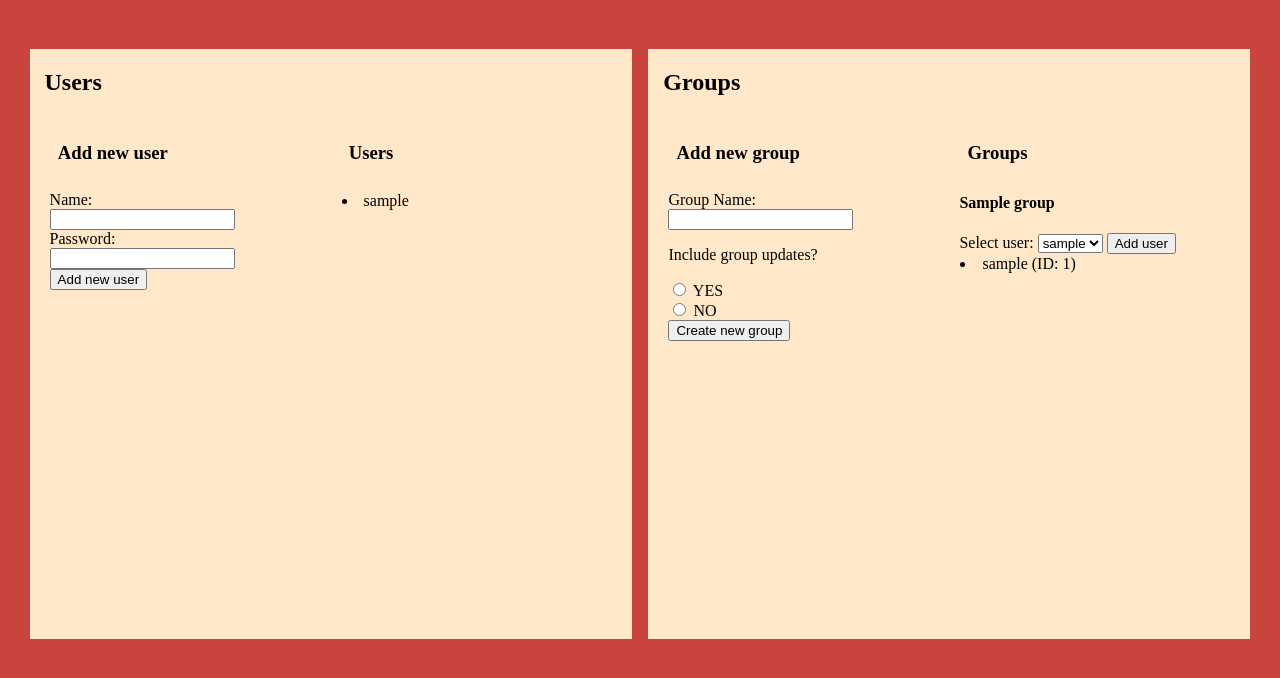
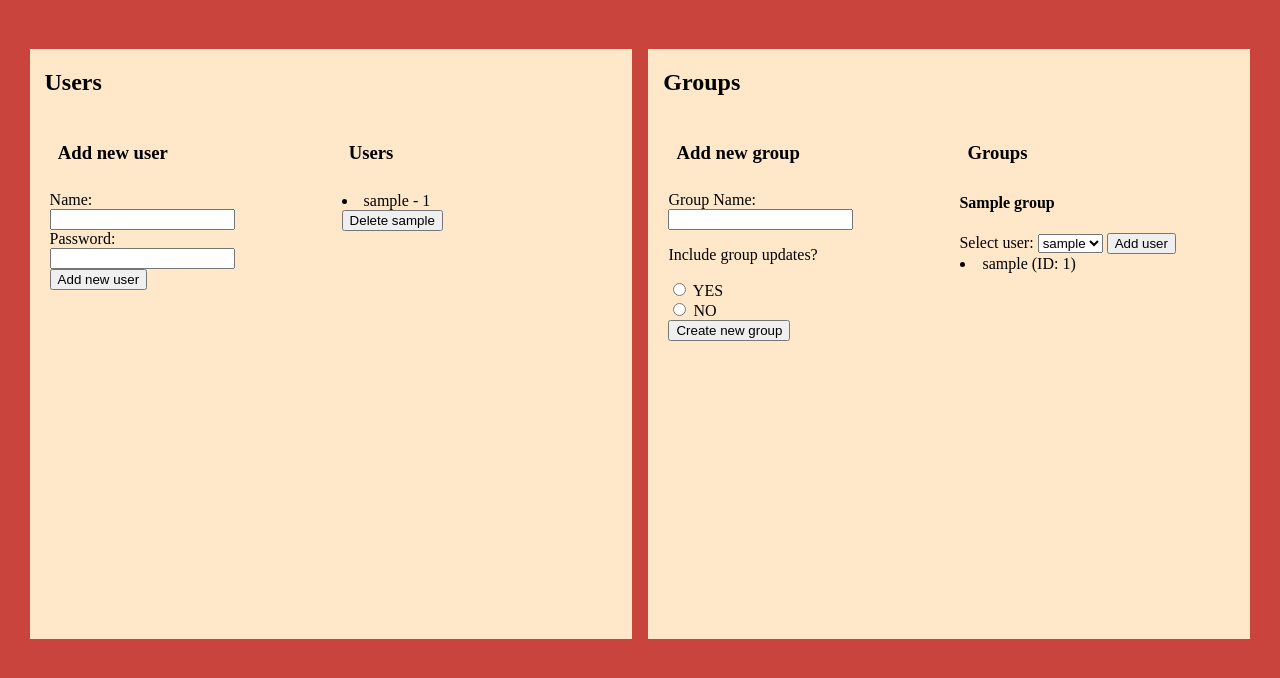
Before and after one commit to ZuzanaOsobova/BP-old, a PHP site: page /settings.php in a window 1280 px wide. Shown: the part 96-774 px from the top of the page. Run offline with PHP 8.4, Linux system fonts and the light colour scheme; the visitor is signed in with stand-in values (Sample User, id 1); tables that the repository leaves empty hold one stand-in row (values such as "Sample post").

Commit message:
Vytvořen delete user v settings.php, smaže se nejprve všechny rel_user_group, kde je user_id a potom i samotný user

```diff
--- a/protagonist.php
+++ b/protagonist.php
@@ -89,7 +89,7 @@ VALUES (?, ?, ?, ?, ?, ?, ?, ?, ?, ?, ?)");
         $stmt->execute([$protagonist_id, $cue_id, $protagonist_cue_number]);
     }
 
-    header("Location:index.php");
+    header("Location:group.php?group_id=$group_id");
 
 
 }
--- a/settings.php
+++ b/settings.php
@@ -39,7 +39,9 @@ if (!empty($_POST['form_type'])){
             header('Location:settings.php');
         }
 
-    } elseif ($form_type == 'create_group') {
+    }
+
+    elseif ($form_type == 'create_group') {
 
         $group_name = htmlspecialchars(trim($_POST['group_name']));
         $group_upgrades = $_POST['group_upgrade'];
@@ -100,7 +102,19 @@ if (!empty($_POST['form_type'])){
             $stmt->execute([$group_id, $user_id]);
         }
 
+    }
+    elseif ($form_type == 'delete_user'){
 
+        $user_id = $_POST['user_id'];
+        echo" User_ID gotten $user_id";
+
+        $stmt = $db->prepare("DELETE FROM `rel_user_group` WHERE `user_id` = ?");
+        $stmt->execute([$user_id]);
+        echo "Deleted from relationships";
+
+        $stmt = $db->prepare("DELETE FROM users WHERE user_id = ? LIMIT 1");
+        $stmt->execute([$user_id]);
+        echo "Deleted user";
 
     }
 
@@ -151,13 +165,24 @@ if (!empty($_POST['form_type'])){
                 <h3>Users</h3>
                 <div class="users">
                     <?php
-                    $query = $db ->prepare("SELECT user_name FROM users");
+                    $query = $db ->prepare("SELECT user_name, user_id FROM users");
                     $query->execute();
                     $users = $query ->fetchAll(PDO::FETCH_ASSOC);
                     if(!empty($users)){
                         foreach ($users as $user){
                             $user_name = $user['user_name'];
-                            echo"<li>$user_name<br>";
+                            $user_id = $user['user_id'];
+                            echo"<li>$user_name - $user_id<br>";
+                            ?>
+
+                            <form method="post">
+                                <input type="hidden" name="form_type" value="delete_user">
+                                <input type="hidden" name="user_id" value="<?php echo $user_id ?>">
+                                <input type="submit" id="submit" value="Delete <?php echo $user_name ?>">
+                            </form>
+
+                    <?php
+
                         }
                     }
                     ?>
```
